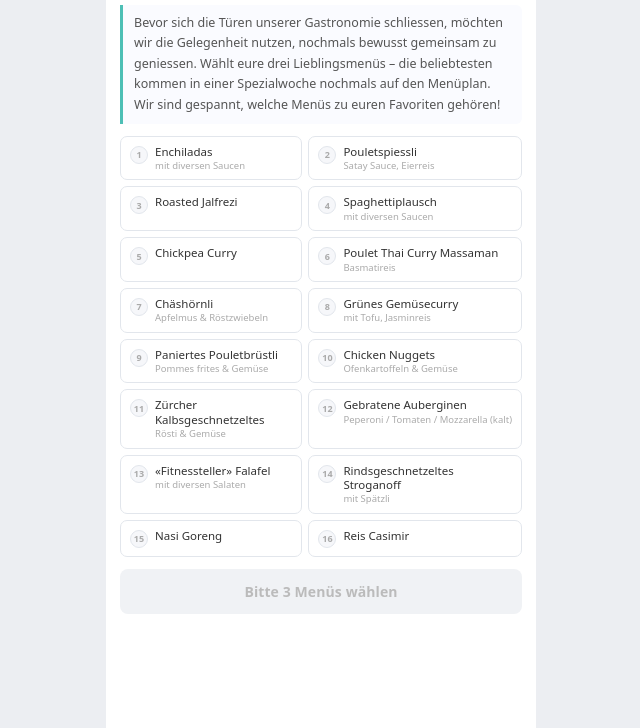
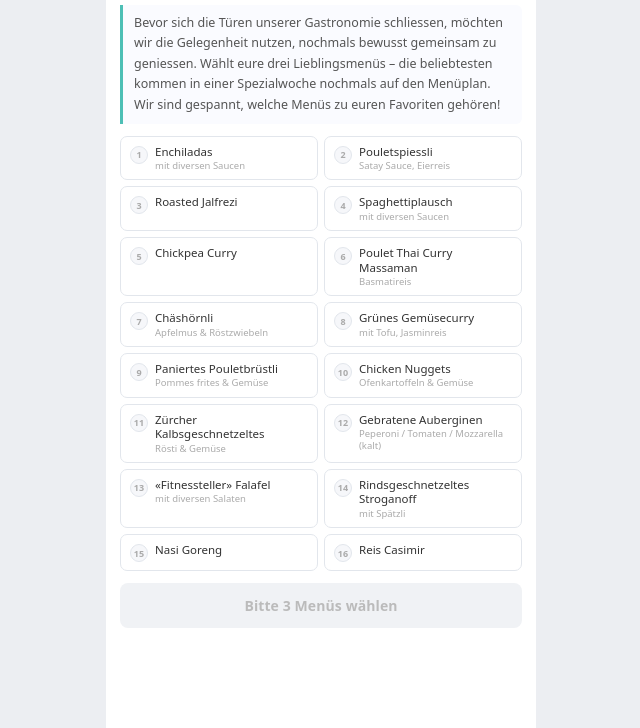
Before and after one commit to carmenbhuber/OKSGastro, a plain HTML site: page index.html in a window 1280 px wide. Shown: the part 72-800 px from the top of the page, without its empty margins (319-959 px from the left). Drawn offline with Linux system fonts and the light colour scheme.

Commit message:
Fix rendering of subtexts: use textContent and add proper HTML escaping + improve CSS for wrapping

```diff
--- a/index.html
+++ b/index.html
@@ -165,9 +165,12 @@
       color: #aaa;
       line-height: 1.2;
       margin-top: 1px;
-      white-space: nowrap;
+      white-space: normal;
+      word-wrap: break-word;
       overflow: hidden;
-      text-overflow: ellipsis;
+      display: -webkit-box;
+      -webkit-line-clamp: 2;
+      -webkit-box-orient: vertical;
     }
 
     /* ── SUBMIT BUTTON ── */
@@ -479,12 +482,18 @@
       card.innerHTML =
         `<div class="dish-num" id="num-${dish.id}">${idx + 1}</div>
          <div class="dish-text">
-           <div class="dish-name">${dish.name}</div>
-           ${dish.sub ? `<div class="dish-sub">${dish.sub}</div>` : ""}
+           <div class="dish-name">${escapeHtml(dish.name)}</div>
+           ${dish.sub ? `<div class="dish-sub">${escapeHtml(dish.sub)}</div>` : ""}
          </div>`;
       card.addEventListener("click", () => toggleDish(dish.id));
       grid.appendChild(card);
     });
+  }
+
+  function escapeHtml(text) {
+    const div = document.createElement('div');
+    div.textContent = text;
+    return div.innerHTML;
   }
 
   function toggleDish(id) {
@@ -593,7 +602,7 @@
          </div>
          <div class="ri-info">
            <div class="ri-name">
-             <span class="ri-name-txt">${dish.name}</span>
+             <span class="ri-name-txt">${escapeHtml(dish.name)}</span>
              ${mine ? `<span class="my-badge">Meine Wahl</span>` : ""}
            </div>
            <div class="bar-bg">
```
